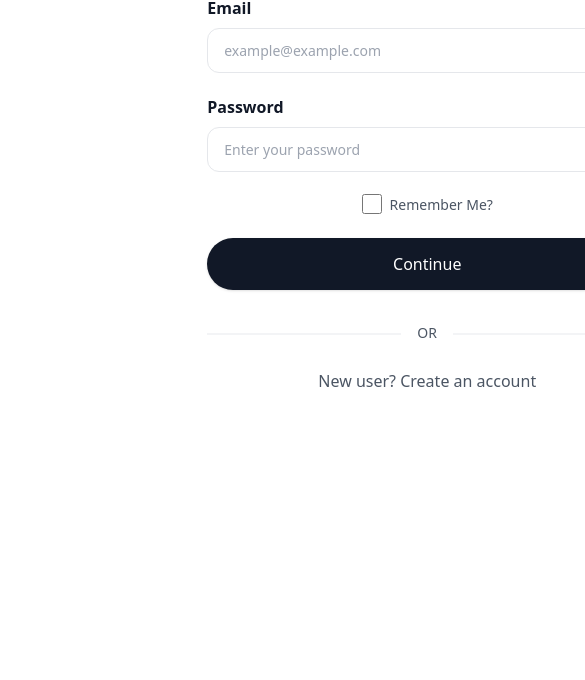
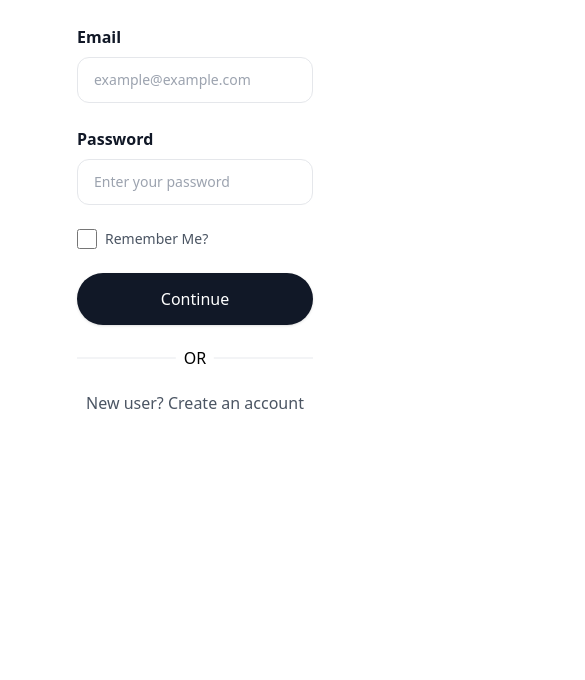
Before and after one commit to cvent-dallas-apprentices/html-project, a plain HTML site: page login.html in a window 390 px wide. Shown: the part 164-844 px from the top of the page, 585 px wide, since content can reach past the window. Drawn offline with nearby package versions, Linux system fonts and the light colour scheme.

Commit message:
fixed login and logged_in page for mobile viewing

```diff
--- a/login.html
+++ b/login.html
@@ -7,7 +7,7 @@
     <script src="https://cdn.tailwindcss.com"></script>
 
 </head>
-<body>
+<body class="flex flex-col justify-center items-center w-screen m-0 p-0" style="box-sizing: border-box;">
     <nav id="navbar" class="text-black flex md:justify-evenly justify-between">
         <div class="w-screen h-[69px] md:px-20 py-4 bg-white bg-opacity-80 backdrop-blur-[30px] justify-between items-center inline-flex shadow-md">
             <div class="justify-start items-center gap-5 flex">
@@ -24,56 +24,35 @@
             <a class="w-6 hover:opacity-80" href="login.html"><img src="./asset/user.png" /></a>
         </div>
         </div>
-    </div>
-    <div class="w-[700px] h-[608.80px] pt-10 pb-[72px] flex flex-col justify-center items-center">
-        <div></div>
-        <div class="grow shrink basis-0 flex-col justify-center items-center gap-[60px] inline-flex">
-          <div class="justify-center items-center inline-flex mb-10">
+    </nav>
+    <div class="pt-10 pb-16 px-4 flex flex-col justify-center items-center">
+        <div class="mb-10">
             <div class="text-gray-900 text-4xl font-semibold leading-10">Login</div>
         </div>
-          <div class="h-[396.80px] flex-col justify-start items-center gap-6 flex">
-            <div class="self-stretch h-[304.40px] pb-2 flex-col justify-start items-center gap-6 flex">
-              <div class="self-stretch h-[75.20px] flex-col justify-start items-start gap-2 flex">
-                <div class="justify-start items-start inline-flex">
-                  <div class="text-gray-900 text-base font-semibold leading-normal">Email</div>
+        <div class="w-full max-w-md flex flex-col gap-6">
+            <div class="flex flex-col gap-2">
+                <label for="email" class="text-gray-900 text-base font-semibold leading-normal">Email</label>
+                <input id="email" type="email" class="w-full px-4 py-3 bg-white rounded-xl border border-gray-200 text-gray-600 text-opacity-60 text-sm font-normal focus:outline-none" placeholder="example@example.com">
             </div>
-                <div class="self-stretch px-4 py-3 bg-white rounded-xl border border-gray-200 justify-start items-start inline-flex">
-                    <input type="email" class="w-[171.06px] h-[19.20px] text-gray-600 text-opacity-60 text-sm font-normal bg-transparent border-none outline-none" placeholder="example@example.com">
+            <div class="flex flex-col gap-2">
+                <label for="password" class="text-gray-900 text-base font-semibold leading-normal">Password</label>
+                <input id="password" type="password" class="w-full px-4 py-3 bg-white rounded-xl border border-gray-200 text-gray-600 text-opacity-60 text-sm font-normal focus:outline-none" placeholder="Enter your password">
             </div>
+            <div class="flex items-center">
+                <input id="remember-me" type="checkbox" class="form-checkbox text-slate-400 h-5 w-5 mr-2">
+                <label for="remember-me" class="text-gray-600 text-sm font-normal leading-tight">Remember Me?</label>
             </div>
-              <div class="self-stretch h-[75.20px] flex-col justify-start items-start gap-2 flex">
-                <div class="justify-start items-start inline-flex">
-                  <div class="text-gray-900 text-base font-semibold leading-normal">Password</div>
+            <a href="logged_in.html" class="w-full py-3.5 bg-gray-900 rounded-full shadow text-center text-white font-medium hover:bg-gray-800">Continue</a>
         </div>
-                <div class="self-stretch px-4 py-3 bg-white rounded-xl border border-gray-200 justify-start items-start inline-flex">
-                    <input type="password" class="w-full h-full text-gray-600 text-opacity-60 text-sm font-normal bg-transparent border-none outline-none" placeholder="Enter your password">
+        <div class="w-full max-w-md mt-8 relative">
+            <div class="w-full h-0.5 bg-gray-100"></div>
+            <div class="absolute top-1/2 left-1/2 transform -translate-x-1/2 -translate-y-1/2 bg-white px-2">OR</div>
         </div>
-              </div>
-              <div class="justify-start items-center flex">
-                <label class="flex items-center">
-                  <input type="checkbox" class="form-checkbox text-slate-400 h-5 w-5 mr-2">
-                  <span class="text-gray-600 text-sm font-normal leading-tight">Remember Me?</span>
-                </label>
-              </div>
-              <a href="logged_in.html" class="self-stretch py-3.5 bg-gray-900 rounded-full shadow justify-center items-center inline-flex hover:bg-gray-800">
-                <div class="justify-start items-center flex">
-                  <span class="text-white font-medium">Continue</span>
-                </div>
-              </a>
-            </div>
-            <div class="w-[440px] h-[20.40px] relative">
-              <div class="w-[440px] h-[1.60px] left-0 top-[8.20px] absolute border border-gray-100"></div>
-              <div class="w-[51.83px] h-[20.40px] left-[194.09px] top-0 absolute bg-white">
-                <div class="left-[16px] top-0 absolute justify-start items-center inline-flex">
-                  <div class="text-gray-600 text-sm font-medium leading-tight">OR</div>
-                </div>
-              </div>
-            </div>
-            <div>
+        <div class="mt-8">
             <a href="signup.html" class="text-gray-600 text-base font-normal leading-normal hover:text-sky-500">New user? Create an account</a>
         </div>
     </div>
-      </div>
+
 
 </body>
 </html>
```
Also changed, not shown: logged_in.html (+14 -15 lines). Lines whose indentation alone changed are shown as unchanged.
